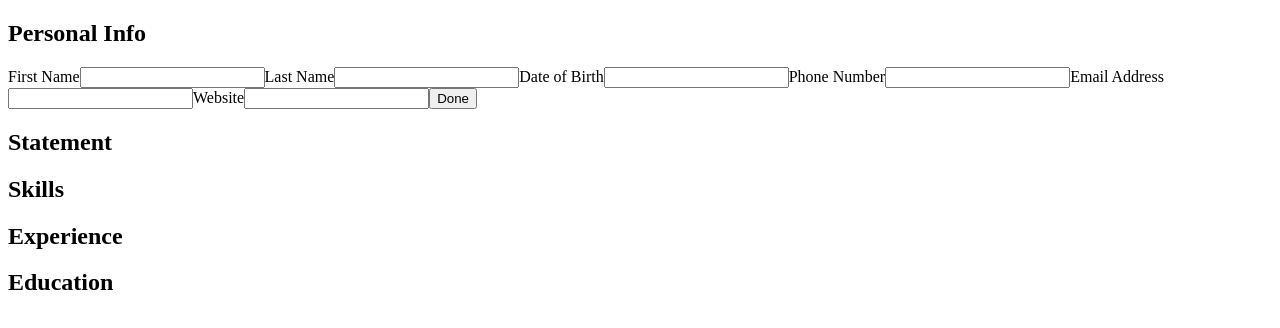
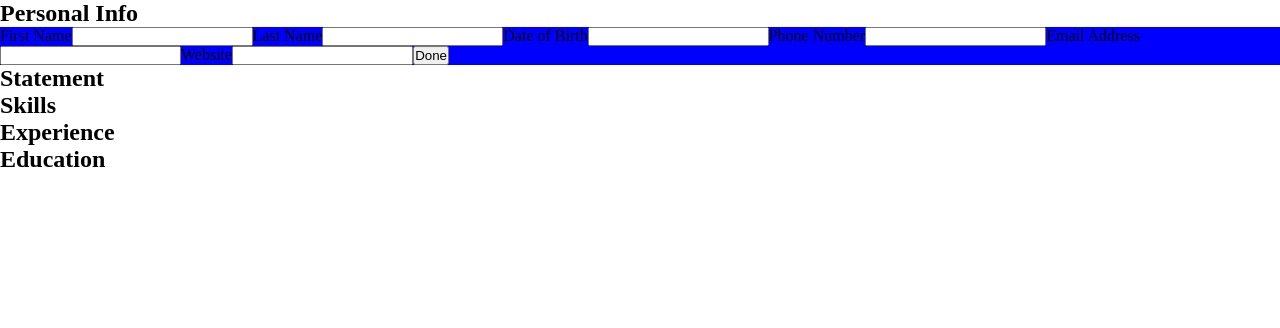
Before and after one commit to Fenroe/CV-Helper, a React (Create React App) app: page / in a window 1280 px wide. Shown: the top 328 px of the page. Built offline with nearby package versions, Linux system fonts and the light colour scheme.

Commit message:
feat: before refactor

```diff
--- a/src/components/Input.js
+++ b/src/components/Input.js
@@ -9,14 +9,18 @@ import Education from "./Education";
 class Input extends Component {
   constructor(props) {
     super(props);
+
+    this.toggleSection = this.toggleSection.bind(this);
+    this.assignClassNames = this.assignClassNames.bind(this);
+    this.finishedSection = this.finishedSection.bind(this);
   }
 
   sections = [
     {
       sectionName: 'Personal Info',
       key: 0,
-      isVisible: false,
-      className: 'hidden-section',
+      isVisible: true,
+      className: 'input-section',
     },
     {
       sectionName: 'Statement',
@@ -44,29 +48,96 @@ class Input extends Component {
     },
   ]
 
+  toggleSection(key) {
+    const sections = this.sections.map(section => {
+      if (section.key === key) {
+        section.isVisible = !section.isVisible;
+        console.log(section.isVisible);
+      }
+      return section;
+    })
+    this.sections = sections;
+    this.assignClassNames();
+  }
+
+  assignClassNames() {
+    const sections = this.sections.map(section => {
+      if (section.isVisible) {
+        section.className = 'input-section';
+      } else {
+        section.className = 'hidden-section';
+      }
+      return section;
+    })
+    this.sections = sections;
+  }
+
+  finishedSection(key) {
+    const sections = this.sections.map(section => {
+      if (section.key === key + 1) {
+        section.isVisible = true;
+      } else {
+        section.isVisible = false;
+      }
+      return section;
+    })
+    this.sections = sections;
+    this.assignClassNames();
+  }
+
   render() {
     return(
       <div>
-        <h2>Personal Info</h2>
+        <h2
+        onClick = {() => this.toggleSection(0)}
+        >Personal Info</h2>
         <PersonalInfo
+        className = {this.sections[0].className}
+        key = {0}
         personalInfo ={this.props.personalInfo}
-        updatePersonalInfo = {this.props.updatePersonalInfo}></PersonalInfo>
-        <h2>Statement</h2>
+        updatePersonalInfo = {this.props.updatePersonalInfo}
+        finished = {this.finishedSection}
+        ></PersonalInfo>
+        <h2
+        onClick = {() => this.toggleSection(1)}
+        >Statement</h2>
         <Statement
+        className = {this.sections[1].className}
+        key = {1}
         statement = {this.props.statement}
-        updateStatement = {this.props.updateStatement}></Statement>
-        <h2>Skills</h2>
+        updateStatement = {this.props.updateStatement}
+        finished = {this.finishedSection}
+        ></Statement>
+        <h2
+        onClick = {() => this.toggleSection(2)}
+        >Skills</h2>
         <Skills
+        className = {this.sections[2].className}
+        key = {2}
         skills = {this.props.skills}
-        updateSkills = {this.props.updateSkills}></Skills>
-        <h2>Experience</h2>
+        updateSkills = {this.props.updateSkills}
+        finished = {this.finishedSection}
+        ></Skills>
+        <h2
+        onClick = {() => this.toggleSection(3)}
+        >Experience</h2>
         <Experience
+        className = {this.sections[3].className}
+        key = {3}
         experience = {this.props.experience}
-        updateExperience = {this.props.updateExperience}></Experience>
-        <h2>Education</h2>
+        updateExperience = {this.props.updateExperience}
+        finished = {this.finishedSection}
+        ></Experience>
+        <h2
+        onClick = {() => this.toggleSection(4)}
+        >Education</h2>
         <Education
+        className = {this.sections[4].className}
+        key = {4}
         education = {this.props.education}
-        updateEducation = {this.props.updateEducation}></Education>
+        updateEducation = {this.props.updateEducation}
+        finished = {this.finishedSection}
+        ></Education>
       </div>
     )
   }
--- a/src/components/PersonalInfo.js
+++ b/src/components/PersonalInfo.js
@@ -9,15 +9,23 @@ class PersonalInfo extends Component {
 
   personalInfo = this.props.personalInfo;
 
+  trackProps() {
+    console.log(this.props.className)
+  }
+
   update(evt, prop) {
     prop = evt.target.value;
     this.props.updatePersonalInfo(this.personalInfo);
     this.personalInfo = this.props.personalInfo;
+    this.trackProps();
   }
 
   render() {
     return(
-      <form onSubmit = {e => e.preventDefault()}>
+      <form
+      onSubmit = {e => e.preventDefault()}
+      className = {this.props.className}
+      >
         <label>First Name</label>
         <input
         defaultValue = {this.personalInfo.firstName}
@@ -43,7 +51,7 @@ class PersonalInfo extends Component {
         defaultValue = {this.personalInfo.website}
         onChange = {evt => this.update(evt, this.personalInfo.website)}/>
         <button
-        onSubmit = {() => this.props.updatePersonalInfo(this.personalInfo)}>Done</button>
+        onSubmit = {() => this.props.finished(this.props.key)}>Done</button>
       </form>
     )
   }
--- a/src/index.js
+++ b/src/index.js
@@ -1,6 +1,7 @@
 import React from 'react';
 import ReactDOM from 'react-dom';
 import App from './App';
+import './style/main.css';
 
 
 ReactDOM.render(
--- /dev/null
+++ b/src/style/_input.scss
@@ -0,0 +1,7 @@
+.hidden-section {
+  display: none;
+}
+
+.input-section {
+  background-color: blue;
+}
--- a/src/style/main.css
+++ b/src/style/main.css
@@ -5,4 +5,12 @@
   padding: 0;
   list-style: none;
 }
+
+.hidden-section {
+  display: none;
+}
+
+.input-section {
+  background-color: blue;
+}
 /*# sourceMappingURL=main.css.map */
--- a/src/style/main.scss
+++ b/src/style/main.scss
@@ -1 +1,2 @@
 @import 'reset';
+@import 'input';
```
Also changed, not shown: 1 other file (tests, documents, lock files or other folders).
